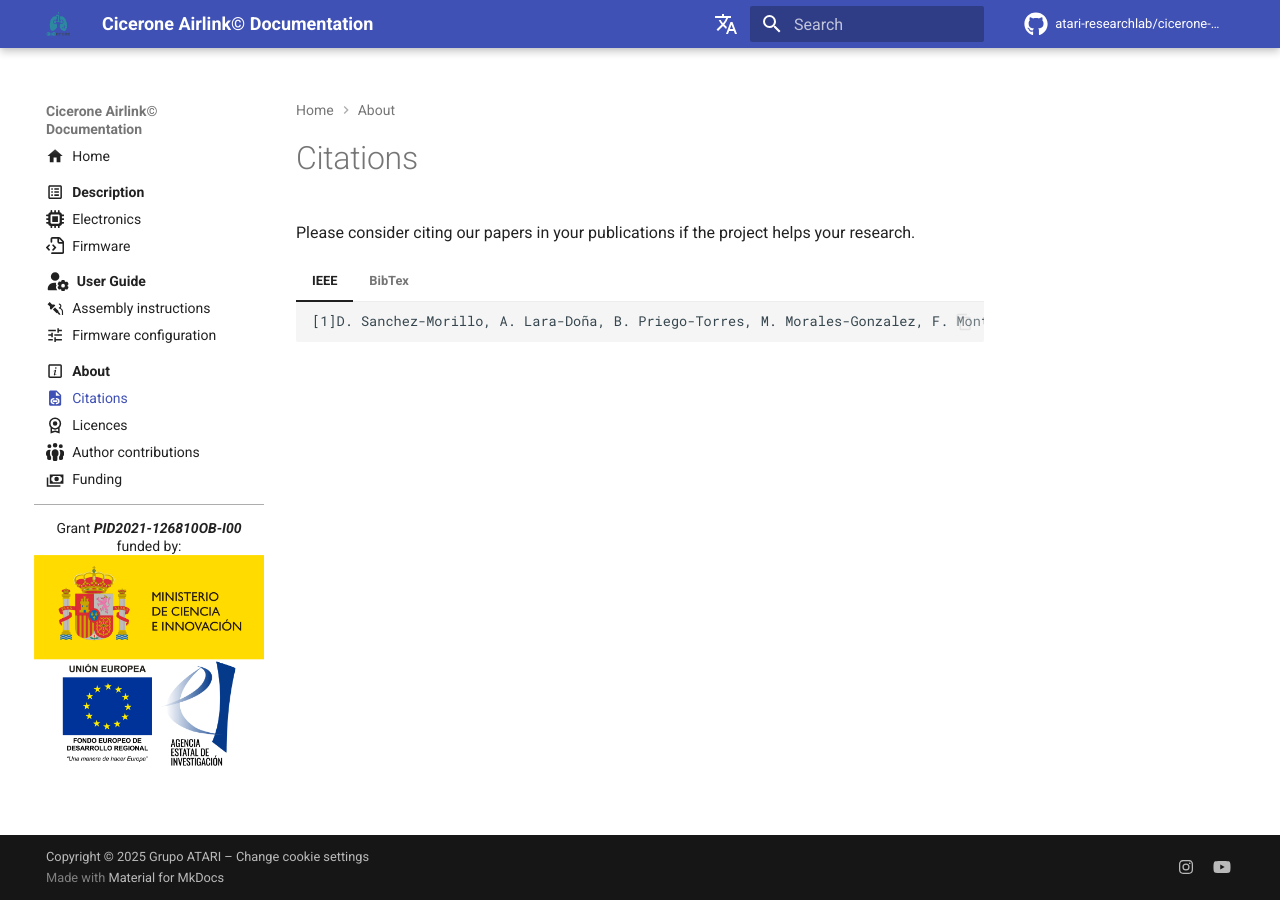
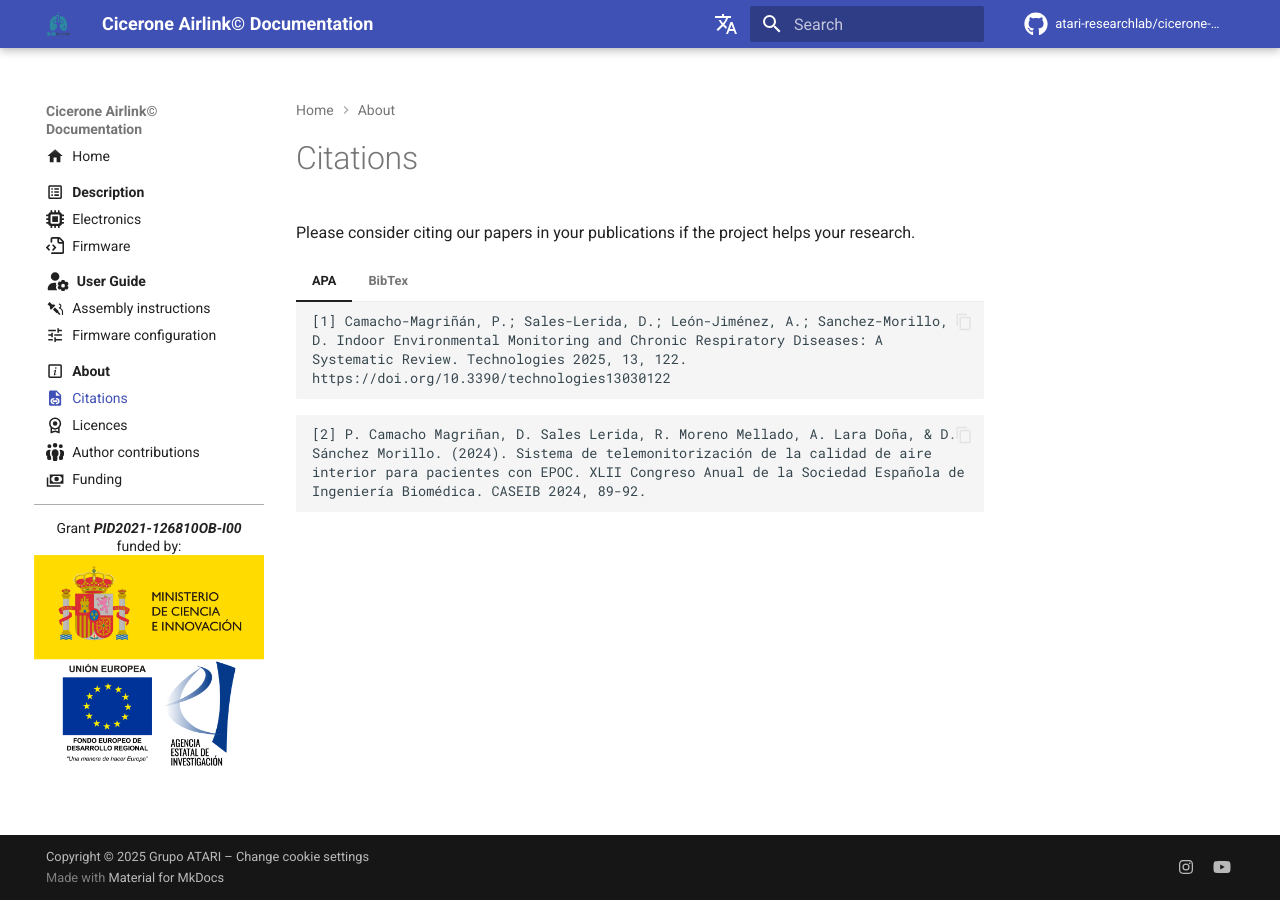
Before and after one commit to atari-researchlab/cicerone-airlink, an MkDocs documentation site: the page built from docs/about/citations.md, in a window 1280 px wide. Built offline with MkDocs 1.6.1 and Material for MkDocs 9.7.7, drawn with Linux system fonts in a browser that asks for light colours; comment, search, counter and statistics services are not loaded.

Commit message:
Add authorship documentation and update citation formats in README and citations

`````diff
--- /dev/null
+++ b/docs/about/citation/apa.txt
@@ -0,0 +1,7 @@
+````
+[1] Camacho-Magriñán, P.; Sales-Lerida, D.; León-Jiménez, A.; Sanchez-Morillo, D. Indoor Environmental Monitoring and Chronic Respiratory Diseases: A Systematic Review. Technologies 2025, 13, 122. https://doi.org/10.3390/technologies13030122
+````
+
+```
+[2] P. Camacho Magriñan, D. Sales Lerida, R. Moreno Mellado, A. Lara Doña, & D. Sánchez Morillo. (2024). Sistema de telemonitorización de la calidad de aire interior para pacientes con EPOC. XLII Congreso Anual de la Sociedad Española de Ingeniería Biomédica. CASEIB 2024, 89-92.
+```
--- a/docs/about/citation/bibtex.bib
+++ b/docs/about/citation/bibtex.bib
@@ -1,14 +1,26 @@
-@article{Sanchez-Morillo2020,
-   author = {Daniel Sanchez-Morillo and Alejandro Lara-Doña and Blanca Priego-Torres and Maria Morales-Gonzalez and Francisca Montoro-Ballesteros and Antonio Leon-Jimenez},
-   doi = {10.3390/jcm9124007},
-   issn = {2077-0383},
-   issue = {12},
-   journal = {Journal of Clinical Medicine},
-   keywords = {6-minute walk test,COPD,CT90,oximetry,oxygen therapy},
-   month = {12},
-   pages = {4007},
-   title = {Portable Oxygen Therapy: Is the 6-Minute Walking Test Overestimating the Actual Oxygen Needs?},
-   volume = {9},
-   url = {https://www.mdpi.com/2077-0383/9/12/4007},
-   year = {2020}
+````bibtex
+@Article{technologies13030122,
+AUTHOR = {Camacho-Magriñán, Patricia and Sales-Lerida, Diego and León-Jiménez, Antonio and Sanchez-Morillo, Daniel},
+TITLE = {Indoor Environmental Monitoring and Chronic Respiratory Diseases: A Systematic Review},
+JOURNAL = {Technologies},
+VOLUME = {13},
+YEAR = {2025},
+NUMBER = {3},
+ARTICLE-NUMBER = {122},
+URL = {https://www.mdpi.com/2227-7080/13/3/122},
+ISSN = {2227-7080},
+DOI = {10.3390/technologies13030122}
 }
+````
+
+````bibtex
+@inproceedings{6842c68c8a34bb2df9fc79a9,
+title={Sistema de telemonitorización de la calidad de aire interior para pacientes con EPOC},
+ISBN={978-84-09-67332-2},
+booktitle={XLII Congreso Anual de la Sociedad Española de Ingeniería Biomédica. CASEIB 2024},
+publisher={Sociedad Española de Ingeniería Biomédica (SEIB)},
+author={P. Camacho Magriñan and D. Sales Lerida and R. Moreno Mellado and A. Lara Doña and D. Sánchez Morillo},
+year={2024},
+pages={89-92}
+}
+````
--- a/docs/about/citation/ieee.txt
+++ /dev/null
@@ -1 +0,0 @@
-[1]D. Sanchez-Morillo, A. Lara-Doña, B. Priego-Torres, M. Morales-Gonzalez, F. Montoro-Ballesteros, and A. Leon-Jimenez, “Portable Oxygen Therapy: Is the 6-Minute Walking Test Overestimating the Actual Oxygen Needs?,” Journal of Clinical Medicine, vol. 9, no. 12, p. 4007, Dec. 2020, doi: 10.3390/jcm9124007.
--- a/docs/about/citations.md
+++ b/docs/about/citations.md
@@ -21,15 +21,12 @@ Free Documentation License".
 <!-- --8<-- [start:cite] -->
 Please consider citing our papers in your publications if the project helps your research.
 
-=== "IEEE"
+=== "APA"
 
-    ````
-    --8<-- "./about/citation/ieee.txt"
-    ````
+    --8<-- "./about/citation/apa.txt"
 
 === "BibTex"
 
-    ````
     --8<-- "./about/citation/bibtex.bib"
-    ````
+
 <!-- --8<-- [end:cite] -->
--- /dev/null
+++ b/docs/stylesheets/extra.css
@@ -0,0 +1,3 @@
+code {
+  white-space : pre-wrap !important;
+}
--- a/mkdocs.yml
+++ b/mkdocs.yml
@@ -56,11 +56,15 @@ theme:
     - navigation.indexes
     - navigation.sections
     - content.code.copy
+    - content.code.annotate
     - navigation.instant
     - navigation.instant.progress
     - search
     - search.highlight
   custom_dir: docs/_overrides
+
+extra_css:
+  - stylesheets/extra.css
 
 markdown_extensions:
   - admonition
@@ -70,6 +74,11 @@ markdown_extensions:
   - pymdownx.snippets:
       base_path: !relative $docs_dir
   - pymdownx.blocks.caption
+  - pymdownx.highlight:
+      use_pygments: true
+      anchor_linenums: true
+      line_spans: __span
+  - pymdownx.inlinehilite
   - pymdownx.superfences:
       custom_fences:
         - name: mermaid
`````
Also changed, not shown: AUTHORS.md (added, +30 -0 lines), README.md (+4 -2 lines).
